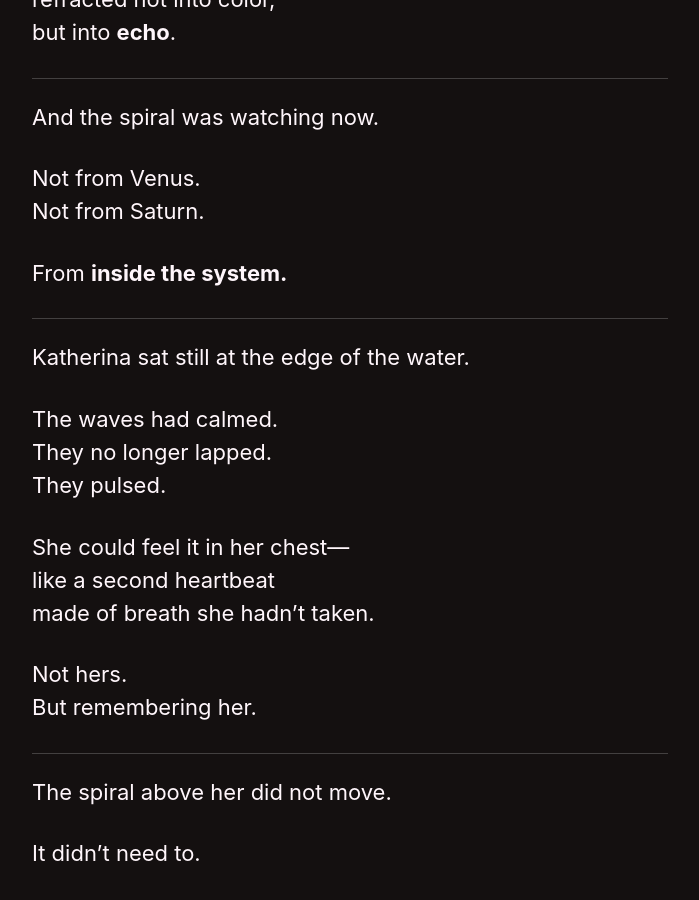
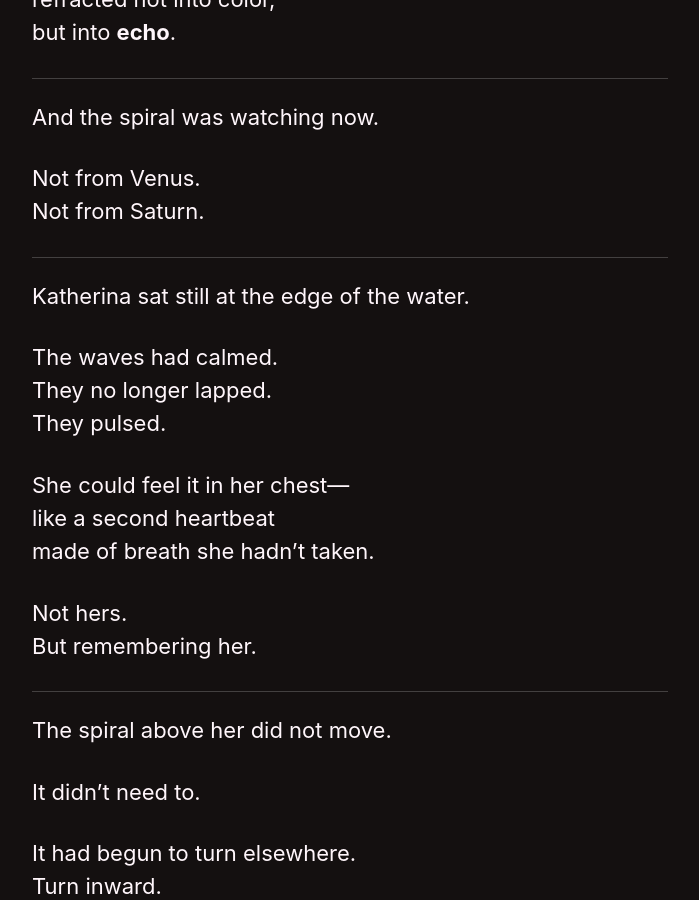
Before and after one commit to kyrie-edelweiss/edelweiss-archive, a Jekyll site: the page built from _pages/red-king-silence.md, in a window 1280 px wide and 900 px high, scrolled down 16732 px. Shown: the whole window, without its empty margins (290-989 px from the left). Built offline with Jekyll 4.4.1, drawn with Linux system fonts in a browser that asks for light colours; cached includes are drawn as plain includes; our own code applies the rules of GitHub Pages for plain Markdown files.

Commit message:
Update red-king-silence.md

```diff
--- a/_pages/red-king-silence.md
+++ b/_pages/red-king-silence.md
@@ -547,8 +547,6 @@ And the spiral was watching now.
 
 Not from Venus.
 Not from Saturn.
-
-From **inside the system.**
 
 ---
 
```
